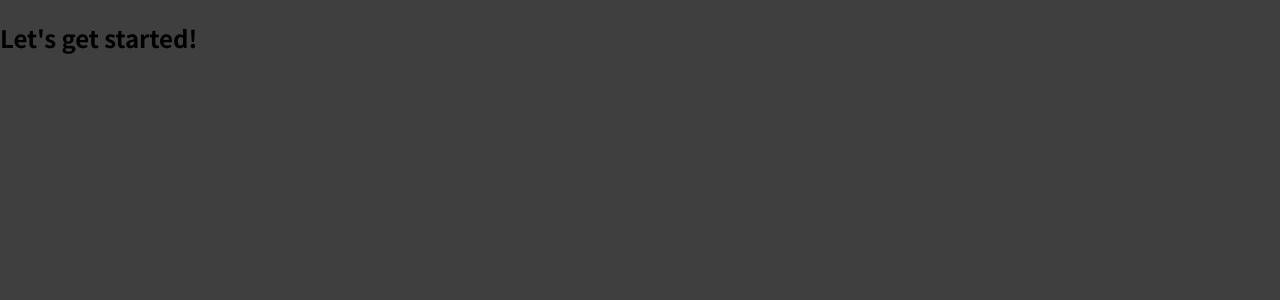
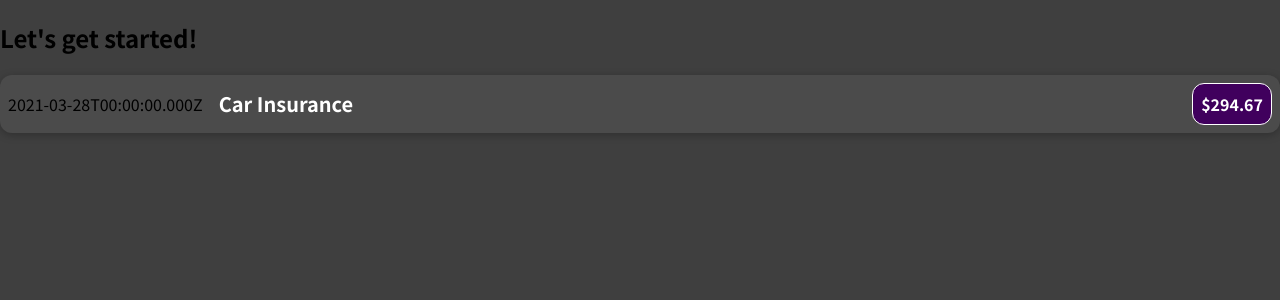
Before and after one commit to akshaygajjar/ExpenseTracker, a JavaScript app: page / in a window 1280 px wide. Shown: the top 300 px of the page. Built offline with nearby package versions, Linux system fonts and the light colour scheme.

Commit message:
Building a first custom component and adding css styling

```diff
--- a/src/App.js
+++ b/src/App.js
@@ -1,9 +1,12 @@
-function App() {
+import ExpenseItem from "./components/ExpenseItem";
+
+const App = () => {
   return (
     <div>
       <h2>Let's get started!</h2>
+      <ExpenseItem />
     </div>
   );
-}
+};
 
 export default App;
--- /dev/null
+++ b/src/components/ExpenseItem.css
@@ -0,0 +1,56 @@
+.expense-item {
+  display: flex;
+  justify-content: space-between;
+  align-items: center;
+  box-shadow: 0 2px 8px rgba(0, 0, 0, 0.25);
+  padding: 0.5rem;
+  margin: 1rem 0;
+  border-radius: 12px;
+  background-color: #4b4b4b;
+}
+
+.expense-item-description {
+  display: flex;
+  flex-direction: column;
+  gap: 1rem;
+  align-items: flex-end;
+  flex-flow: column-reverse;
+  justify-content: flex-start;
+  flex: 1;
+}
+
+.expense-item h2 {
+  color: #3a3a3a;
+  font-size: 1rem;
+  flex: 1;
+  margin: 0 1rem;
+  color: white;
+}
+
+.expense-item-price {
+  font-size: 1rem;
+  font-weight: bold;
+  color: white;
+  background-color: #40005d;
+  border: 1px solid white;
+  padding: 0.5rem;
+  border-radius: 12px;
+}
+
+@media (min-width: 580px) {
+  .expense-item-description {
+    flex-direction: row;
+    align-items: center;
+    justify-content: flex-start;
+    flex: 1;
+  }
+
+  .expense-item-description h2 {
+    font-size: 1.25rem;
+  }
+
+  .expense-item__price {
+    font-size: 1.25rem;
+    padding: 0.5rem 1.5rem;
+  }
+}
--- /dev/null
+++ b/src/components/ExpenseItem.js
@@ -0,0 +1,19 @@
+import "./ExpenseItem.css";
+
+function ExpenseItem() {
+  const expenseDate = new Date(2021, 2, 28);
+  const expenseTitle = "Car Insurance";
+  const expenseAmount = 294.67;
+
+  return (
+    <div className="expense-item">
+      <div>{expenseDate.toISOString()}</div>
+      <div className="expense-item-description">
+        <h2>{expenseTitle}</h2>
+        <div className="expense-item-price">${expenseAmount}</div>
+      </div>
+    </div>
+  );
+}
+
+export default ExpenseItem;
```
